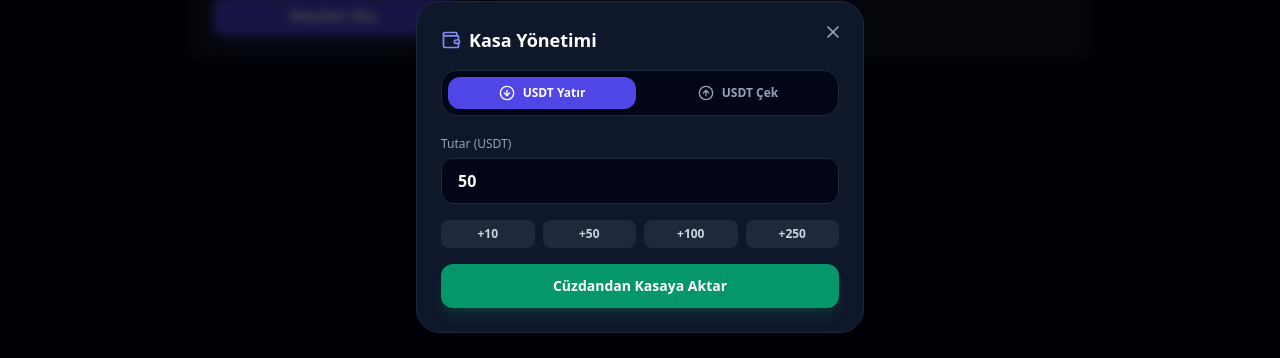
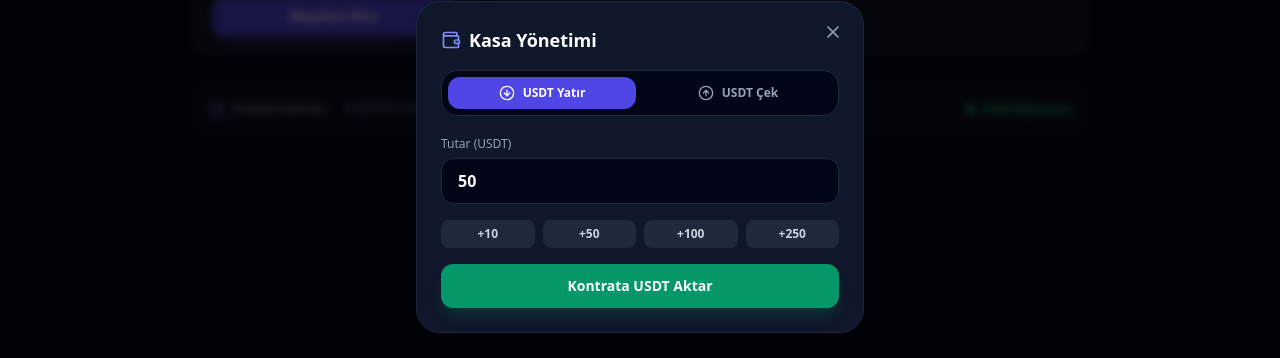
Before and after one commit to osmdmr993/diceduel-app, a Next.js app: page / in a window 1280 px wide. Both pictures are taken after a click on the button "Kasa ⚡". Shown: the part 245-603 px from the top of the page. Built offline with nearby package versions, Linux system fonts and the light colour scheme; no server answers.

Commit message:
Update page.tsx

```diff
--- a/app/page.tsx
+++ b/app/page.tsx
@@ -7,11 +7,13 @@ import {
   Wallet, Swords, Plus, Flame, TrendingUp, ShieldCheck,
   Trophy, RotateCcw, Activity, WifiOff, Sparkles,
   ArrowDownCircle, ArrowUpCircle, X, CheckCircle2, LogOut,
-  Coins, PieChart, Percent
+  Coins, PieChart, Percent, ExternalLink, FileCode2
 } from 'lucide-react';
 import { motion, AnimatePresence } from 'framer-motion';
 
 const SERVER_URL = 'https://diceduel-server.onrender.com';
+const CONTRACT_ADDRESS = '0xd9145CCE52D386f254917e481eB44e9943F39138';
+
 let socket: Socket;
 
 interface Room {
@@ -38,8 +40,8 @@ export default function LobbyPage() {
 
   // Staking / Kasa Payı Havuzu State'leri
   const [isStakeModalOpen, setIsStakeModalOpen] = useState<boolean>(false);
-  const [stakedAmount, setStakedAmount] = useState<number>(100.0); // Havuzda kilitli USDT
-  const [accumulatedYield, setAccumulatedYield] = useState<number>(12.45); // Kazanılan Pasif Komisyon Payı
+  const [stakedAmount, setStakedAmount] = useState<number>(100.0);
+  const [accumulatedYield, setAccumulatedYield] = useState<number>(12.45);
   const [stakeInput, setStakeInput] = useState<string>('25');
   const [stakeSuccessMsg, setStakeSuccessMsg] = useState<string | null>(null);
 
@@ -88,7 +90,6 @@ export default function LobbyPage() {
         winner: data.winner,
       });
 
-      // Her biten oyundan Kasa Payı Havuzuna komisyon aksın (+0.08 USDT)
       setAccumulatedYield((prev) => +(prev + 0.08).toFixed(2));
 
       if (data.winner === 'Sen') {
@@ -170,7 +171,6 @@ export default function LobbyPage() {
     }, 4500);
   };
 
-  // Yatırma / Çekme İşlemi
   const handleBalanceTransaction = () => {
     const val = parseFloat(modalAmount);
     if (isNaN(val) || val <= 0) return;
@@ -182,14 +182,14 @@ export default function LobbyPage() {
 
     if (modalTab === 'deposit') {
       setBalance((prev) => prev + val);
-      setTxSuccessMsg(`+${val} USDT Kasaya Eklendi!`);
+      setTxSuccessMsg(`+${val} USDT Kontrata Yatırıldı!`);
     } else {
       if (val > balance) {
         alert('Kasada yeterli bakiye yok!');
         return;
       }
       setBalance((prev) => prev - val);
-      setTxSuccessMsg(`-${val} USDT Cüzdana Çekildi!`);
+      setTxSuccessMsg(`-${val} USDT Cüzdanınıza Aktarıldı!`);
     }
 
     setTimeout(() => {
@@ -198,7 +198,6 @@ export default function LobbyPage() {
     }, 1200);
   };
 
-  // Staking Havuzuna Ekleme / Kazancı Talep Etme (Claim)
   const handleStakeAdd = () => {
     const val = parseFloat(stakeInput);
     if (isNaN(val) || val <= 0 || val > balance) {
@@ -207,14 +206,14 @@ export default function LobbyPage() {
     }
     setBalance((prev) => prev - val);
     setStakedAmount((prev) => prev + val);
-    setStakeSuccessMsg(`+${val} USDT Havuz Ortaklığına Eklendi!`);
+    setStakeSuccessMsg(`+${val} USDT LP Havuzuna Kilitlendi!`);
     setTimeout(() => setStakeSuccessMsg(null), 1500);
   };
 
   const handleClaimYield = () => {
     if (accumulatedYield <= 0) return;
     setBalance((prev) => +(prev + accumulatedYield).toFixed(2));
-    setStakeSuccessMsg(`+${accumulatedYield} USDT Kazanç Bakiyeye Aktarıldı!`);
+    setStakeSuccessMsg(`+${accumulatedYield} USDT Pay Kontrattan Çekildi!`);
     setAccumulatedYield(0);
     setTimeout(() => setStakeSuccessMsg(null), 1500);
   };
@@ -237,7 +236,6 @@ export default function LobbyPage() {
           </div>
 
           <div className="flex items-center gap-3">
-            {/* Tıklanabilir Kasa Payı (Staking) Butonu */}
             <button
               onClick={() => setIsStakeModalOpen(true)}
               className="flex items-center gap-1.5 px-3 py-2 bg-emerald-950/50 hover:bg-emerald-900/50 border border-emerald-800/50 rounded-xl text-xs font-semibold text-emerald-400 transition active:scale-95 shadow-sm"
@@ -247,7 +245,6 @@ export default function LobbyPage() {
               <span className="text-[10px] bg-emerald-800/60 px-1 py-0.5 rounded text-emerald-200 ml-1">Havuz</span>
             </button>
 
-            {/* Bakiye ve Kasa Butonu */}
             <div className="flex items-center bg-slate-800 border border-slate-700 rounded-xl overflow-hidden shadow-inner">
               <div className="flex items-center gap-2 px-3 py-2 text-sm font-bold text-amber-400">
                 <Wallet className="w-4 h-4 text-slate-400" />
@@ -261,7 +258,6 @@ export default function LobbyPage() {
               </button>
             </div>
 
-            {/* Cüzdan Durumu */}
             {account ? (
               <div className="flex items-center gap-2 px-3 py-2 bg-slate-800 border border-slate-700 rounded-xl text-xs font-bold text-slate-200 shadow-lg">
                 <span className="w-2 h-2 rounded-full bg-emerald-400 animate-pulse"></span>
@@ -361,6 +357,19 @@ export default function LobbyPage() {
           </div>
         )}
 
+        {/* Akıllı Sözleşme Doğrulama Rozeti (Footer) */}
+        <footer className="flex flex-wrap items-center justify-between gap-3 p-4 bg-slate-900/60 border border-slate-800/80 rounded-2xl text-xs text-slate-400">
+          <div className="flex items-center gap-2">
+            <FileCode2 className="w-4 h-4 text-indigo-400" />
+            <span className="font-medium text-slate-300">Emanet Kontratı:</span>
+            <span className="font-mono text-[11px] text-indigo-300 bg-slate-950 px-2 py-0.5 rounded border border-slate-800">{CONTRACT_ADDRESS}</span>
+          </div>
+          <div className="flex items-center gap-2">
+            <span className="w-2 h-2 rounded-full bg-emerald-400"></span>
+            <span className="text-[11px] font-semibold text-emerald-400">EVM Doğrulandı</span>
+          </div>
+        </footer>
+
         {/* 1. MODAL: Kasa Yönetimi (Deposit/Withdraw) */}
         <AnimatePresence>
           {isModalOpen && (
@@ -391,7 +400,7 @@ export default function LobbyPage() {
                   )}
 
                   <button onClick={handleBalanceTransaction} className={`w-full py-3 rounded-xl font-bold text-sm text-white shadow-lg transition active:scale-95 ${modalTab === 'deposit' ? 'bg-emerald-600 hover:bg-emerald-500 shadow-emerald-600/20' : 'bg-rose-600 hover:bg-rose-500 shadow-rose-600/20'}`}>
-                    {modalTab === 'deposit' ? 'Cüzdandan Kasaya Aktar' : 'Kasadan Cüzdana Çek'}
+                    {modalTab === 'deposit' ? 'Kontrata USDT Aktar' : 'Kontrattan Cüzdana Çek'}
                   </button>
                 </div>
               </motion.div>
@@ -399,7 +408,7 @@ export default function LobbyPage() {
           )}
         </AnimatePresence>
 
-        {/* 2. MODAL: Staking & Kasa Payı (House Liquidity Pool) Modalı */}
+        {/* 2. MODAL: Staking & Kasa Payı Modalı */}
         <AnimatePresence>
           {isStakeModalOpen && (
             <div className="fixed inset-0 z-50 flex items-center justify-center p-4 bg-black/70 backdrop-blur-sm">
@@ -411,7 +420,6 @@ export default function LobbyPage() {
                 </h3>
                 <p className="text-xs text-slate-400 mb-5">Her düellodan kesilen %3 komisyon havuz ortaklarına dağıtılır.</p>
 
-                {/* İstatistik Kutuları */}
                 <div className="grid grid-cols-2 gap-3 mb-5">
                   <div className="p-3.5 bg-slate-950 border border-slate-800 rounded-2xl">
                     <span className="text-[11px] text-slate-400 flex items-center gap-1 mb-1"><PieChart className="w-3.5 h-3.5 text-indigo-400" /> Kilitli USDT</span>
@@ -424,16 +432,14 @@ export default function LobbyPage() {
                   </div>
                 </div>
 
-                {/* Kazancı Talep Et (Claim) Butonu */}
                 <button
                   onClick={handleClaimYield}
                   disabled={accumulatedYield <= 0}
                   className="w-full mb-5 py-2.5 bg-emerald-600/20 hover:bg-emerald-600/30 border border-emerald-500/40 text-emerald-300 rounded-xl text-xs font-bold flex items-center justify-center gap-2 transition disabled:opacity-40"
                 >
-                  <Sparkles className="w-4 h-4 text-emerald-400" /> Biriken Payı Cüzdana Aktar
+                  <Sparkles className="w-4 h-4 text-emerald-400" /> Biriken Payı Kontrattan Çek
                 </button>
 
-                {/* Havuz Ortaklığı Ekleme */}
                 <div className="space-y-3 pt-3 border-t border-slate-800">
                   <label className="text-xs text-slate-300 font-bold block">Havuz Ortaklığını Artır</label>
                   <div className="flex gap-2">
```
